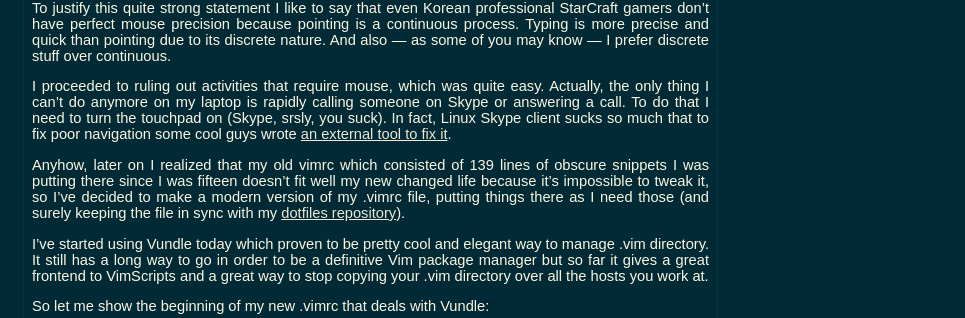
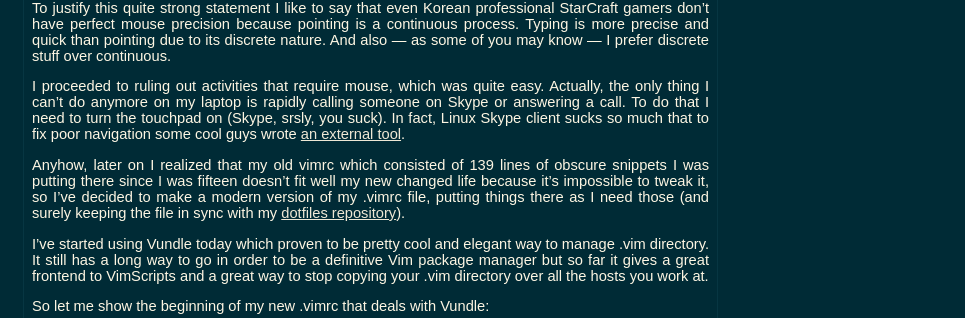
Before and after one commit to manpages/manpages.github.com, a Jekyll site: the page built from _posts/2013-09-04-productivity.markdown, in a window 1280 px wide. Shown: the part 430-748 px from the top of the page, without its empty margins (117-1082 px from the left). Built offline with Jekyll 4.4.1, drawn with Linux system fonts in a browser that asks for light colours; Markdown is read by kramdown in place of the engine named in the settings.

Commit message:
Minor fix

```diff
--- a/_posts/2013-09-04-productivity.markdown
+++ b/_posts/2013-09-04-productivity.markdown
@@ -40,7 +40,7 @@
 is rapidly calling someone on Skype or answering a call. To do that I
 need to turn the touchpad on (Skype, srsly, you suck). In fact, Linux
 Skype client sucks so much that to fix poor navigation some cool guys
-wrote [an external tool to fix it][pyimc].
+wrote [an external tool][pyimc].
 
 Anyhow, later on I realized that my old vimrc which consisted of 139
 lines of obscure snippets I was putting there since I was fifteen
```
